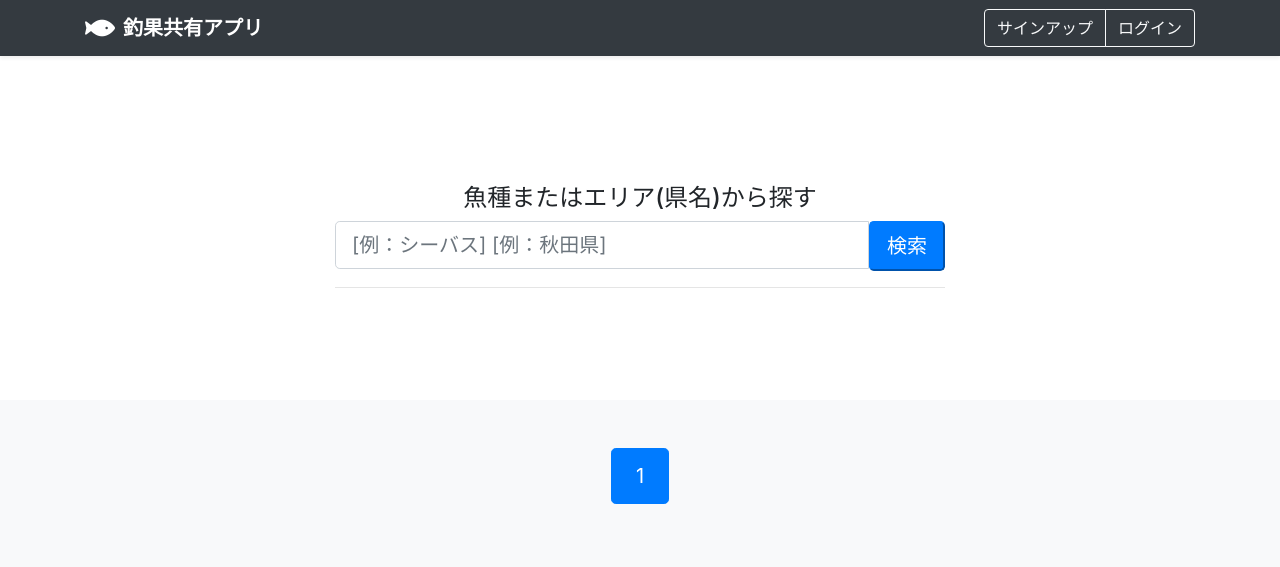
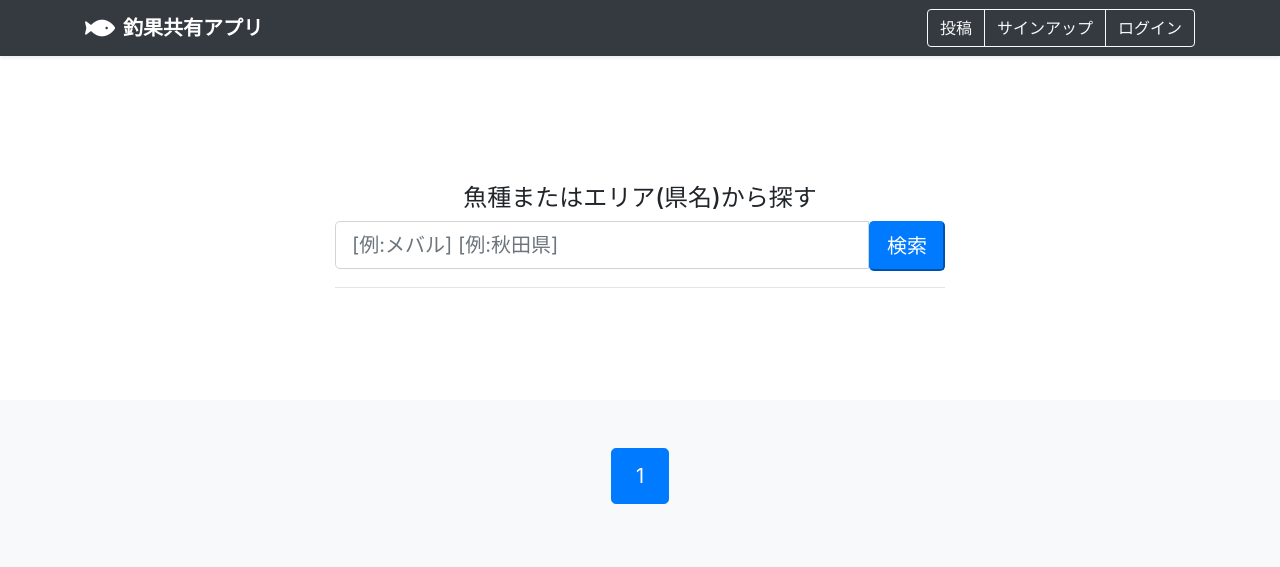
Before and after one commit to Aldbrn/angleapp, a Django app: page / in a window 1280 px wide. Shown: the top 567 px of the page. Run offline with Django 3.2, Linux system fonts and the light colour scheme; data that the repository does not hold is empty; some libraries are stand-ins or nearby versions.

Commit message:
fix a typo

```diff
--- a/app/templates/app/base.html
+++ b/app/templates/app/base.html
@@ -34,8 +34,8 @@
             <strong><span class="ml-2">釣果共有アプリ</span></strong>
           </a>
           <div class="btn-group btn-group-toggle" data-toggle="buttons">
+            <a href="{% url "posts_new" %}" class="btn btn-outline-light" role="button" aria-pressed="true">投稿</a>
             {% if request.user.is_authenticated %}
-            <a href="{% url "posts_new" %}" class="btn btn-outline-light" role="button" aria-pressed="true">投稿</a>
             <a href="{% url "users_detail" user.pk %}" class="btn btn-outline-light" role="button"
               aria-pressed="true">マイページ</a>
             <a href="{% url "logout" %}" class="btn btn-outline-light" role="button" aria-pressed="true">ログアウト</a>
@@ -54,11 +54,9 @@
     {% comment %} <footer class="text-muted">
       <div class="container">
         <p class="float-right">
-          <a href="#">トップに戻る</a>
+          <a href="#"></a>
         </p>
-        <p>アルバムサンプルは &copy; Bootstrap ですが, ダウンロードしてカスタマイズしてみましょう。</p>
-        <p>Bootstrap は初めてですか？ <a href="../../">Bootstrap ホームページにアクセスする</a>か<a
-            href="../../getting-started/">スタートガイド</a>を読みましょう。</p>
+        <p></p>
       </div>
     </footer> {% endcomment %}
   </body>
--- a/app/templates/app/index.html
+++ b/app/templates/app/index.html
@@ -11,7 +11,7 @@
         <h4>魚種またはエリア(県名)から探す</h4>
         <div class="input-group">
           <input type="text" class="form-control form-control-lg" name="q" value="{{ request.GET.q }}"
-            placeholder="[例：シーバス] [例：秋田県]">
+            placeholder="[例:メバル] [例:秋田県]">
           <span class="input-group-btn">
             <button class="btn-lg btn-primary" type="submit">検索</button>
           </span>
--- a/app/templates/app/pagination.html
+++ b/app/templates/app/pagination.html
@@ -23,7 +23,7 @@
 {% endfor %}
 {% if posts.has_next %}
 <li class="page-item">
-  <a class="page-link" href="?p={{ posts.next_page_number }}{% if request.GET.q %}&q={{ request.GET.q}}" {% endif %}
+  <a class="page-link" href="?p={{ posts.next_page_number }}{% if request.GET.q %}&q={{ request.GET.q}}{% endif %}"
     aria-label="Next">
     <span aria-hidden="true">&raquo;</span>
     <span class="sr-only">Next</span>
--- a/app/views.py
+++ b/app/views.py
@@ -48,7 +48,7 @@ def index(request):
         posts = Post.objects.filter(Q(fish__icontains=query) | Q(pref__icontains=query))
     else:
         posts = Post.objects.all().order_by("-created_at")
-    paginator = Paginator(posts, 12)
+    paginator = Paginator(posts, 6)
     p = request.GET.get("p")
 
     try:
```
Also changed, not shown: config/settings.py (+6 -1 lines).
